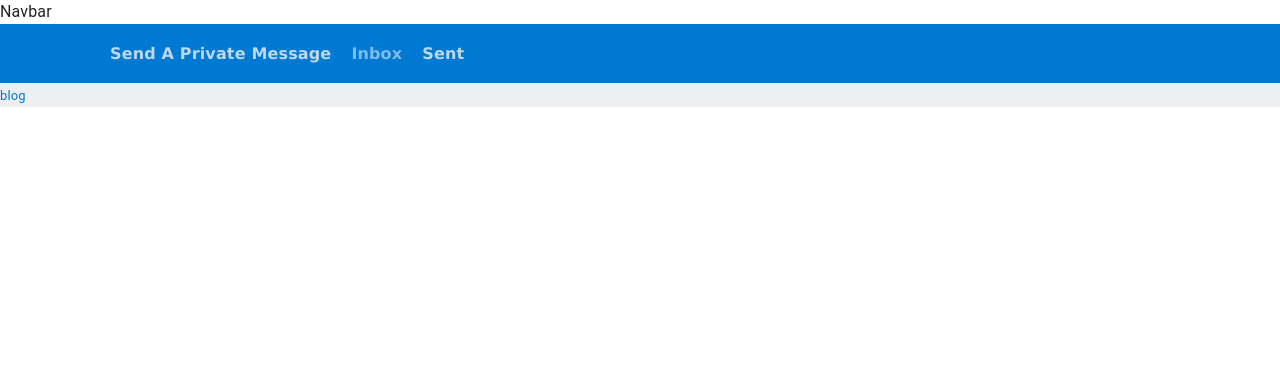
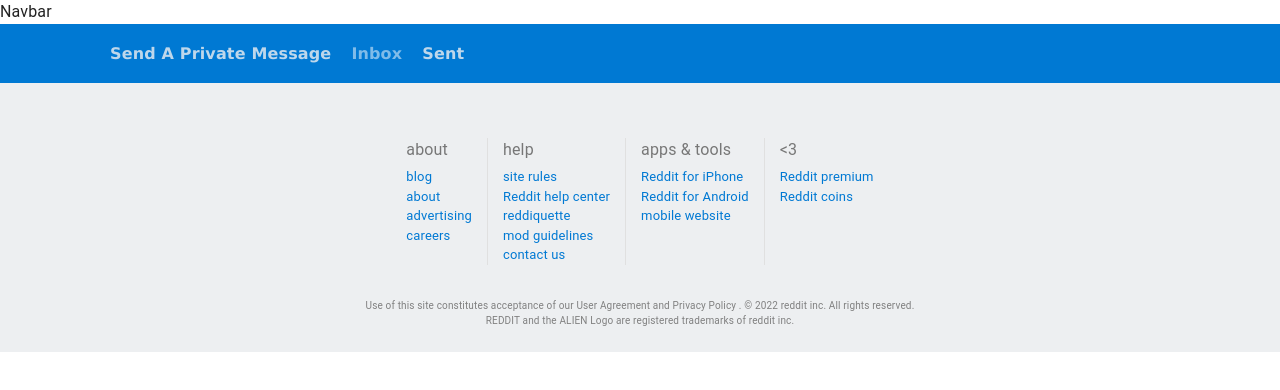
Before and after one commit to NonLegit/Front-End, a React (Create React App) app: page /messages in a window 1280 px wide. Shown: the top 390 px of the page. Built offline with nearby package versions, Linux system fonts and the light colour scheme.

Commit message:
Add Message footer

```diff
--- a/src/components/Messages/MessageFooter/MessageFooter.jsx
+++ b/src/components/Messages/MessageFooter/MessageFooter.jsx
@@ -1,10 +1,82 @@
-import { Links } from './styles';
+import {
+  Footer, HeaderLinks, ContainerLinks, Links, EndFooter, FooterLinks,
+} from './styles';
 
 function MessageFooter() {
   return (
-    <Links href="https://www.redditinc.com/blog">
-      blog
-    </Links>
+    <Footer>
+      <FooterLinks>
+        <ContainerLinks first="true">
+          <HeaderLinks>about</HeaderLinks>
+          <Links href="https://www.redditinc.com/blog">
+            blog
+          </Links>
+          <Links href="https://www.redditinc.com/">
+            about
+          </Links>
+          <Links href="https://www.redditforbusiness.com/">
+            advertising
+          </Links>
+          <Links href="https://www.redditinc.com/careers">
+            careers
+          </Links>
+        </ContainerLinks>
+        <ContainerLinks>
+          <HeaderLinks>help</HeaderLinks>
+          <Links href="https://www.redditinc.com/policies/content-policy">
+            site rules
+          </Links>
+          <Links href="https://www.reddithelp.com/hc/en-us">
+            Reddit help center
+          </Links>
+          <Links href="https://www.reddit.com/wiki/reddiquette/">
+            reddiquette
+          </Links>
+          <Links href="https://www.redditinc.com/policies/moderator-code-of-conduct">
+            mod guidelines
+          </Links>
+          <Links href="https://www.reddit.com/contact/">
+            contact us
+          </Links>
+        </ContainerLinks>
+        <ContainerLinks>
+          <HeaderLinks>apps & tools</HeaderLinks>
+          <Links href="https://www.redditinc.com/blog">
+            Reddit for iPhone
+          </Links>
+          <Links href="https://www.redditinc.com/">
+            Reddit for Android
+          </Links>
+          <Links href="https://www.redditforbusiness.com/">
+            mobile website
+          </Links>
+        </ContainerLinks>
+        <ContainerLinks>
+          <HeaderLinks>{'<3'}</HeaderLinks>
+          <Links href="https://www.reddit.com/premium/">
+            Reddit premium
+          </Links>
+          <Links href="https://www.reddit.com/coins/">
+            Reddit coins
+          </Links>
+        </ContainerLinks>
+      </FooterLinks>
+      <EndFooter>
+        Use of this site constitutes acceptance of our
+        {' '}
+        <Links location="End" href="https://www.reddit.com/help/useragreement">User Agreement</Links>
+        {' '}
+        and
+        {' '}
+        <Links location="End" href="https://www.reddit.com/help/privacypolicy">Privacy Policy</Links>
+        {' '}
+        .
+        © 2022 reddit inc. All rights reserved.
+      </EndFooter>
+      <EndFooter>
+        REDDIT and the ALIEN Logo are registered trademarks of reddit inc.
+      </EndFooter>
+    </Footer>
   );
 }
 
--- a/src/components/Messages/MessageFooter/styles.js
+++ b/src/components/Messages/MessageFooter/styles.js
@@ -1,21 +1,45 @@
 import styled from '@emotion/styled';
 import { Link } from '@mui/material';
 
-const Links = styled(Link)(({ theme }) => ({
-  color: theme.palette.primary.main,
+const Footer = styled('div')(() => ({
+  display: 'flex',
+  flexDirection: 'column',
+  padding: '40px 0px 24px',
+}));
+const FooterLinks = styled('div')(() => ({
+  display: 'flex',
+  margin: '15px auto',
+  maxWidth: '600px',
+}));
+const Links = styled(Link)(({ location, theme }) => ({
   textDecoration: 'none',
-  fontSize: 'small',
+  fontSize: location === 'End' ? 'x-small' : 'small',
+  width: 'fit-content',
+  color: location === 'End' ? 'grey' : theme.palette.primary.main,
+  '&:visited': {
+    color: '#80bce9',
+  },
   '&:hover': {
     textDecoration: 'underline',
   },
-  '&:active': {
-    color: theme.palette.primary.light,
-  },
 }));
-const HeadLinks = styled(Link)(({ theme }) => ({
-  color: theme.palette.primary.main,
-
+const HeaderLinks = styled('span')(() => ({
+  color: '#777',
+  marginBottom: '5px',
+}));
+const ContainerLinks = styled('div')(({ theme, first }) => ({
+  display: 'flex',
+  flexDirection: 'column',
+  borderLeft: first === 'true' ? '' : '1px solid',
+  borderColor: theme.palette.grey[300],
+  padding: '0 15px',
+  marginBottom: '18px',
+}));
+const EndFooter = styled('p')(() => ({
+  color: 'grey',
+  fontSize: 'x-small',
+  margin: '0px auto',
 }));
 export {
-  Links, HeadLinks,
+  Footer, Links, ContainerLinks, HeaderLinks, EndFooter, FooterLinks,
 };
```
